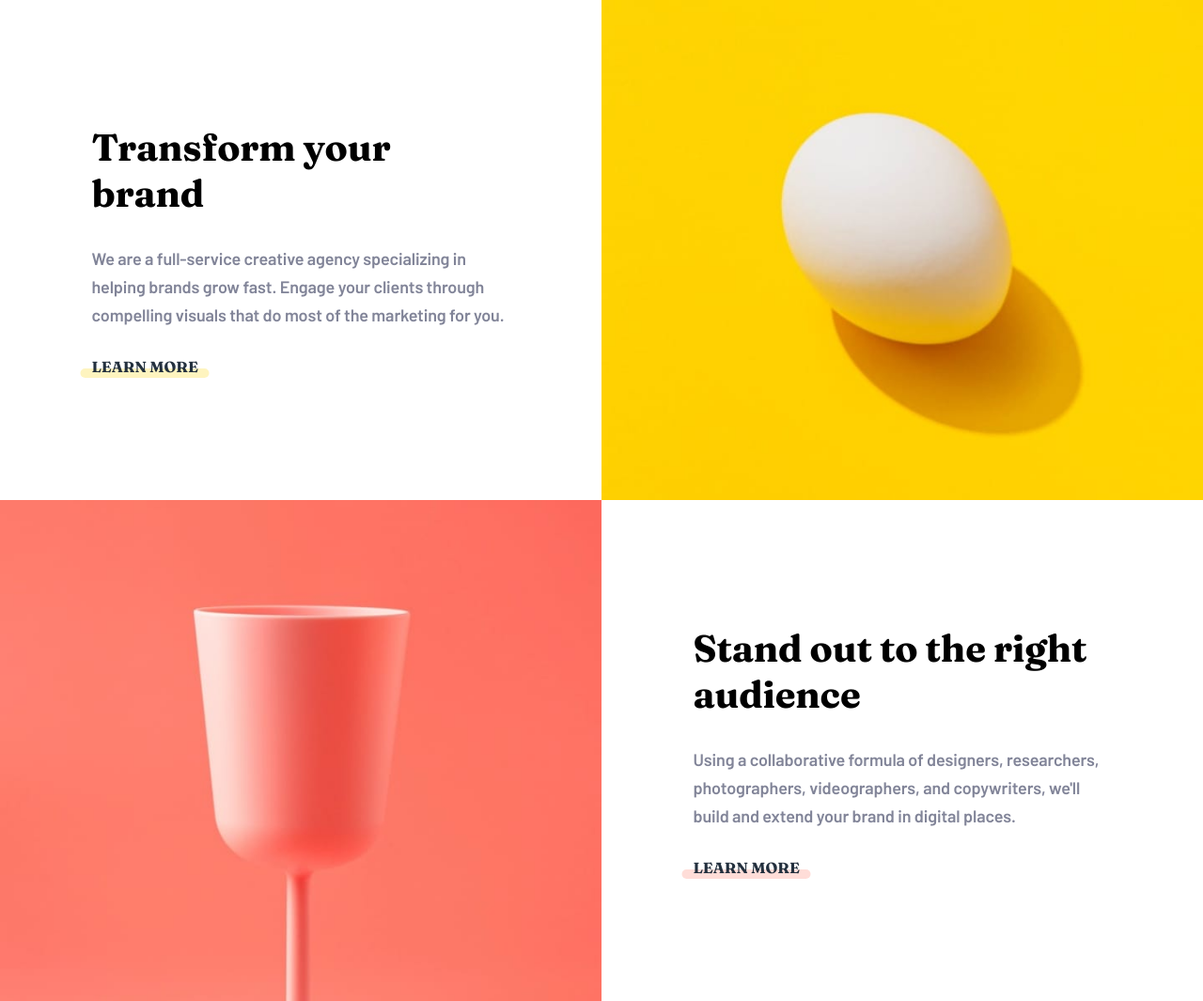
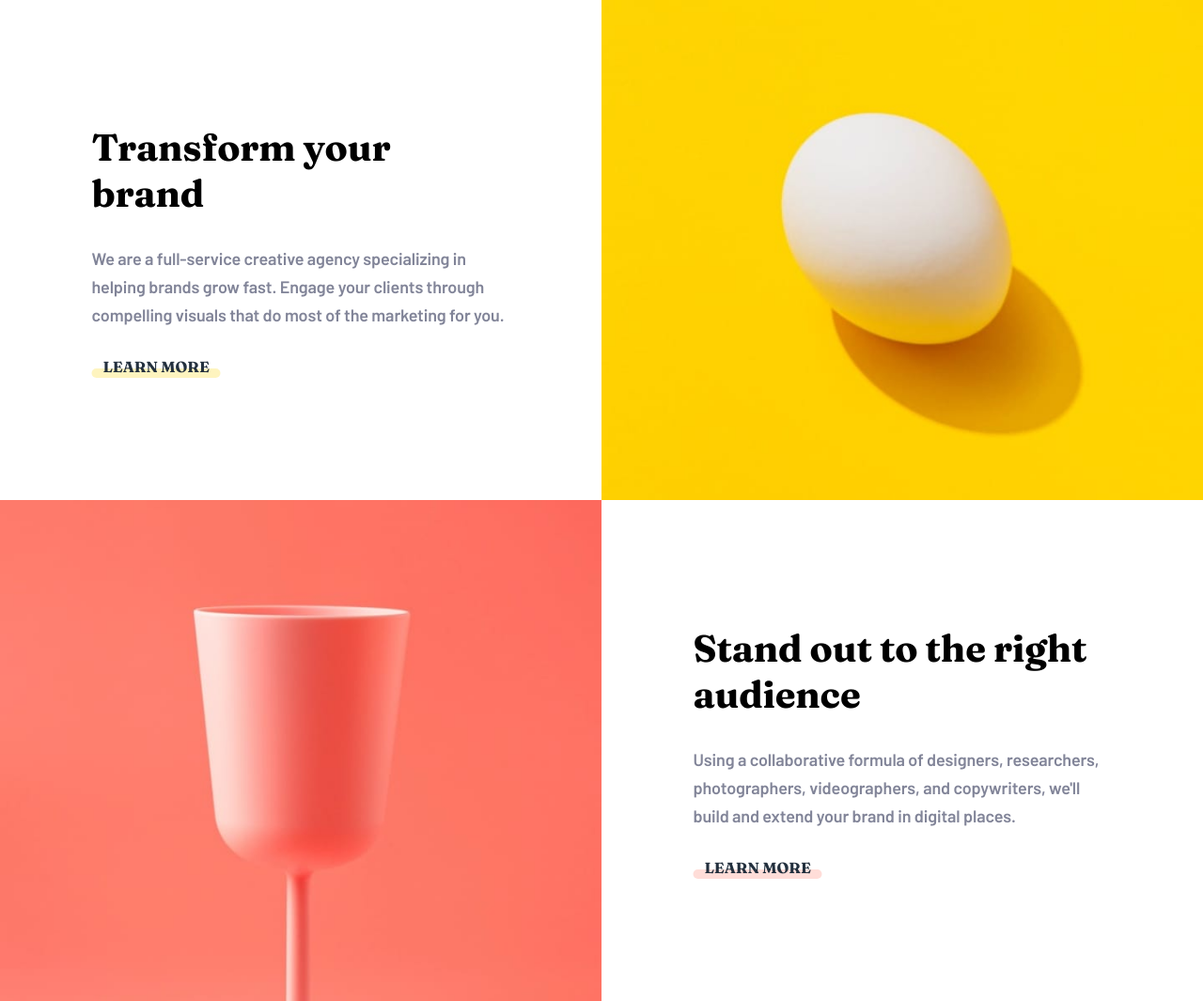
Before and after one commit to JHughesSUTA/sunnyside-agency-landing-page, a PHP site: page / in a window 1280 px wide. Shown: the part 712-1777 px from the top of the page at 94% size. Run offline with PHP 8.4, Linux system fonts and the light colour scheme; some libraries are stand-ins or nearby versions.

Commit message:
fix section link placement on desktop

```diff
--- a/style.css
+++ b/style.css
@@ -344,8 +344,6 @@ br.desktop-break {
   margin: 0 auto 40px;
 }
 
-
-
 /*
 #header__logo {
   animation: click 0.3s ease-in;
@@ -365,7 +363,6 @@ br.desktop-break {
     transform: rotate(10deg);
   }
 } */
-
 
 @media (min-width: 767px) {
   .flex {
@@ -445,14 +442,6 @@ br.desktop-break {
     padding: 0 15px;
   }
 
-  /* .section__text#section-1__text {
-    padding-left: 165px;
-  }
-
-  .section__text#section-2__text {
-    padding-left: 110px;
-  } */
-
   .section__text,
   .section__text h2,
   .section__text p,
@@ -467,6 +456,10 @@ br.desktop-break {
   .section__text__paragraph {
     font-size: 15px;
     padding: 20px 0;
+  }
+
+  .section__text__link {
+    margin-left: 12px;
   }
 
   .image-gallery {
```
Also changed, not shown: main.js (+10 -0 lines).
